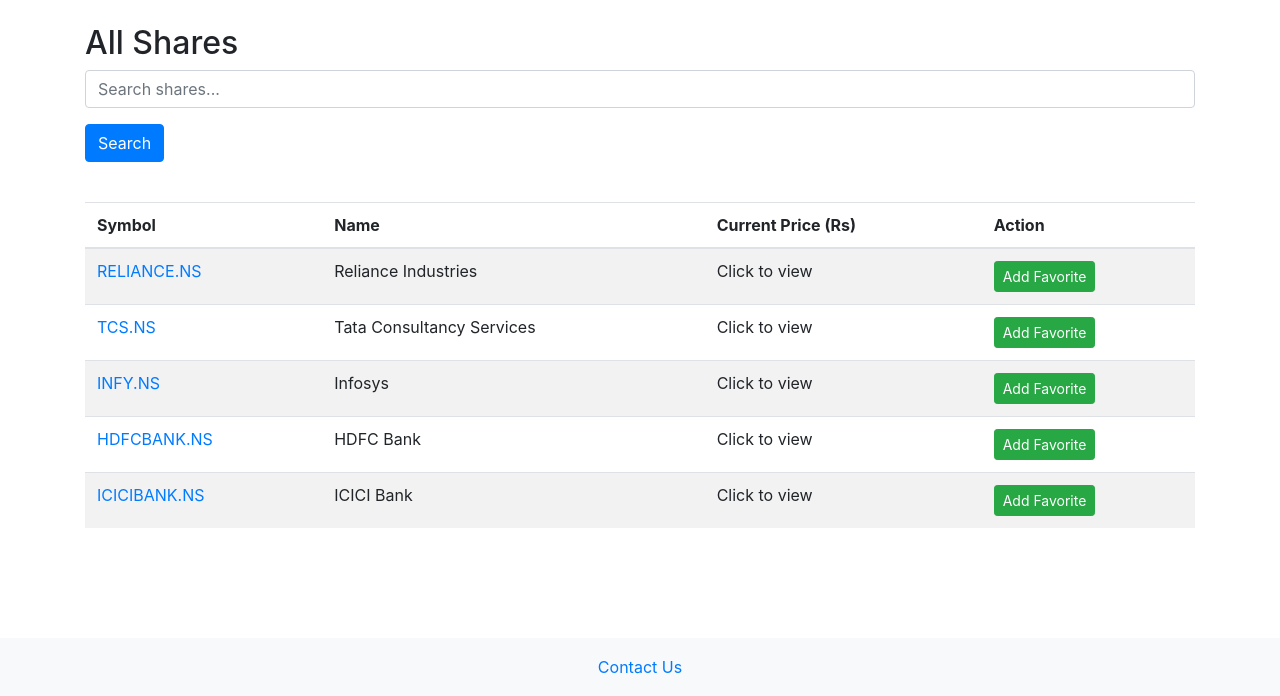
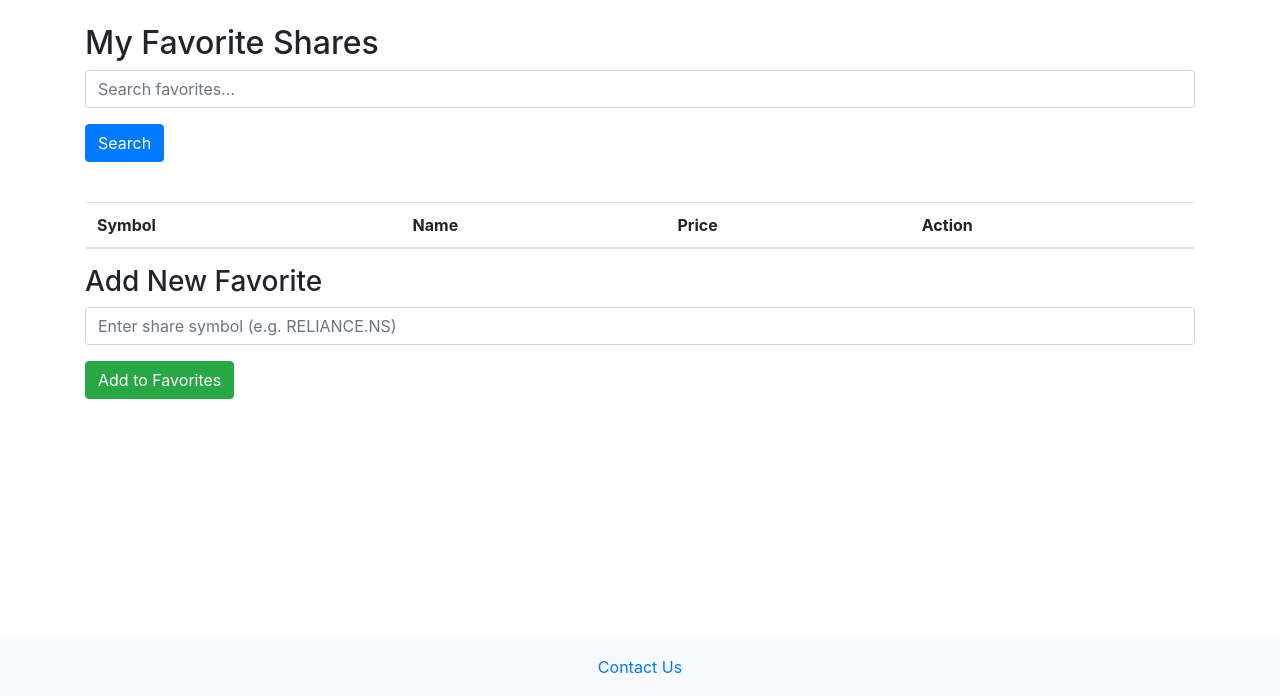
Before and after one commit to g24ai1002/VCC_Project_App, a Flask app: page /shares in a window 1280 px wide. Shown: the part 104-800 px from the top of the page. Run offline with Flask 2, Linux system fonts and the light colour scheme; the visitor is signed in with stand-in values (Sample User, id 1); lists and menus that the app fills with data are empty; some libraries are stand-ins or nearby versions.

Commit message:
Update shares.html

```diff
--- a/templates/shares.html
+++ b/templates/shares.html
@@ -1,10 +1,10 @@
 {% extends "base.html" %}
-{% block title %}All Shares{% endblock %}
+{% block title %}My Favorite Shares{% endblock %}
 {% block content %}
-<h2>All Shares</h2>
-<form method="GET" action="{{ url_for('shares') }}">
+<h2>My Favorite Shares</h2>
+<form method="GET" action="{{ url_for('favorites') }}">
   <div class="form-group">
-    <input type="text" class="form-control" name="search" placeholder="Search shares...">
+    <input type="text" class="form-control" name="search" placeholder="Search favorites...">
   </div>
   <button type="submit" class="btn btn-primary">Search</button>
 </form>
@@ -14,21 +14,28 @@
      <tr>
         <th>Symbol</th>
         <th>Name</th>
-        <th>Current Price (Rs)</th>
+        <th>Price</th>
         <th>Action</th>
      </tr>
   </thead>
   <tbody>
-  {% for share in shares %}
+  {% for fav in favorites %}
      <tr>
-        <td><a href="{{ url_for('share', symbol=share.symbol) }}">{{ share.symbol }}</a></td>
-        <td>{{ share.name }}</td>
-        <td>{{ share.price }}</td>
+        <td><a href="{{ url_for('share', symbol=fav.stock_symbol) }}">{{ fav.stock_symbol }}</a></td>
+        <td>{{ fav.name }}</td>
+        <td>{{ fav.price }}</td>
         <td>
-         <a href="{{ url_for('add_favorite_post') }}?symbol={{ share.symbol }}" class="btn btn-success btn-sm">Add Favorite</a>
+         <a href="{{ url_for('remove_favorite', symbol=fav.stock_symbol) }}" class="btn btn-danger btn-sm">Remove</a>
         </td>
      </tr>
   {% endfor %}
   </tbody>
 </table>
+<h3>Add New Favorite</h3>
+<form method="POST" action="{{ url_for('add_favorite_post') }}">
+  <div class="form-group">
+    <input type="text" class="form-control" name="symbol" placeholder="Enter share symbol (e.g. RELIANCE.NS)" required>
+  </div>
+  <button type="submit" class="btn btn-success">Add to Favorites</button>
+</form>
 {% endblock %}
```
